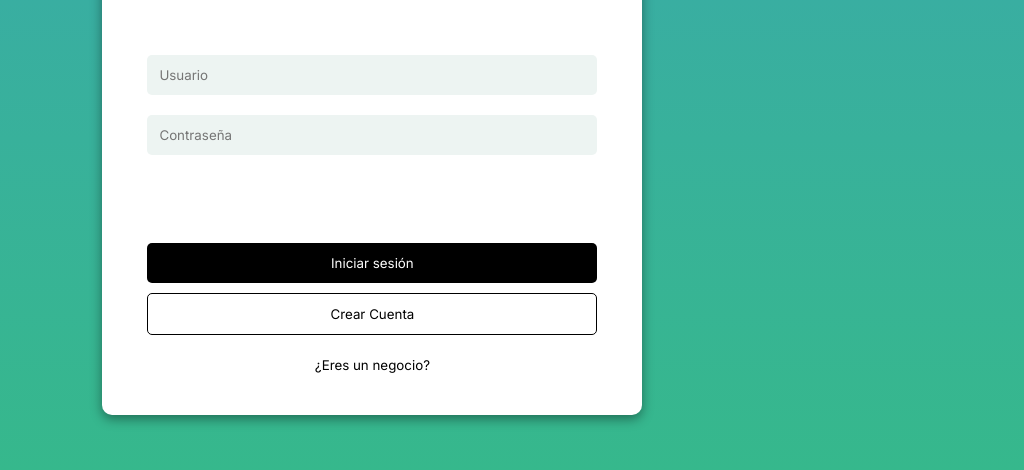
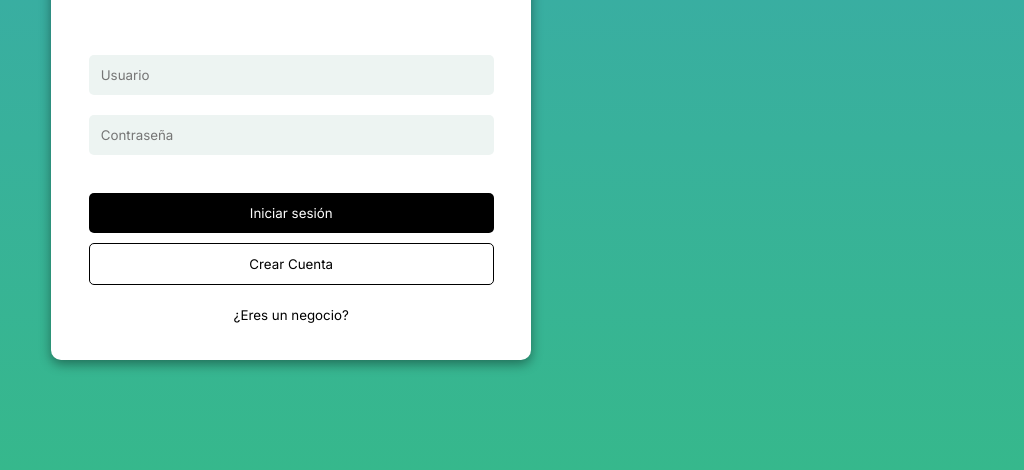
Before and after one commit to Tonii18/Playhub, a website: page public/index.html in a window 1024 px wide. Shown: the part 330-800 px from the top of the page. Drawn offline with Linux system fonts and the light colour scheme.

Commit message:
Intento de rediseño responisve

```diff
--- a/public/styles.css
+++ b/public/styles.css
@@ -17,14 +17,15 @@ body {
     align-items: center;
     width: 100%;
     max-width: 500px;
-    height: 650px;
+    height: 650px; /* Altura fija para pantallas grandes */
     padding: 20px;
     background-color: white;
     border-radius: 10px;
     box-shadow: 0px 4px 12px rgba(0, 0, 0, 0.4);
-    margin-left: 10%; /* Alineado a la izquierda para pantallas grandes */
+    margin-left: 10%; /* Mantén el margen izquierdo para pantallas grandes */
 }
 
+/* Título y estilos previos */
 .titleContainer {
     text-align: left;
     width: 100%;
@@ -93,6 +94,16 @@ button {
     background-color: #EBEBEB;
 }
 
+/* Media query para pantallas intermedias (como portátiles) */
+@media (max-width: 1024px) and (min-width: 769px) {
+    .loginContainer {
+        height: 550px; /* Reduce la altura para pantallas intermedias */
+        max-width: 450px; /* Reduce el ancho máximo para pantallas intermedias */
+        padding: 15px; /* Ajusta el padding para ahorrar espacio */
+        margin-left: 5%; /* Reduce el margen izquierdo */
+    }
+}
+
 /* Media query para pantallas pequeñas */
 @media (max-width: 768px) {
     body {
```
